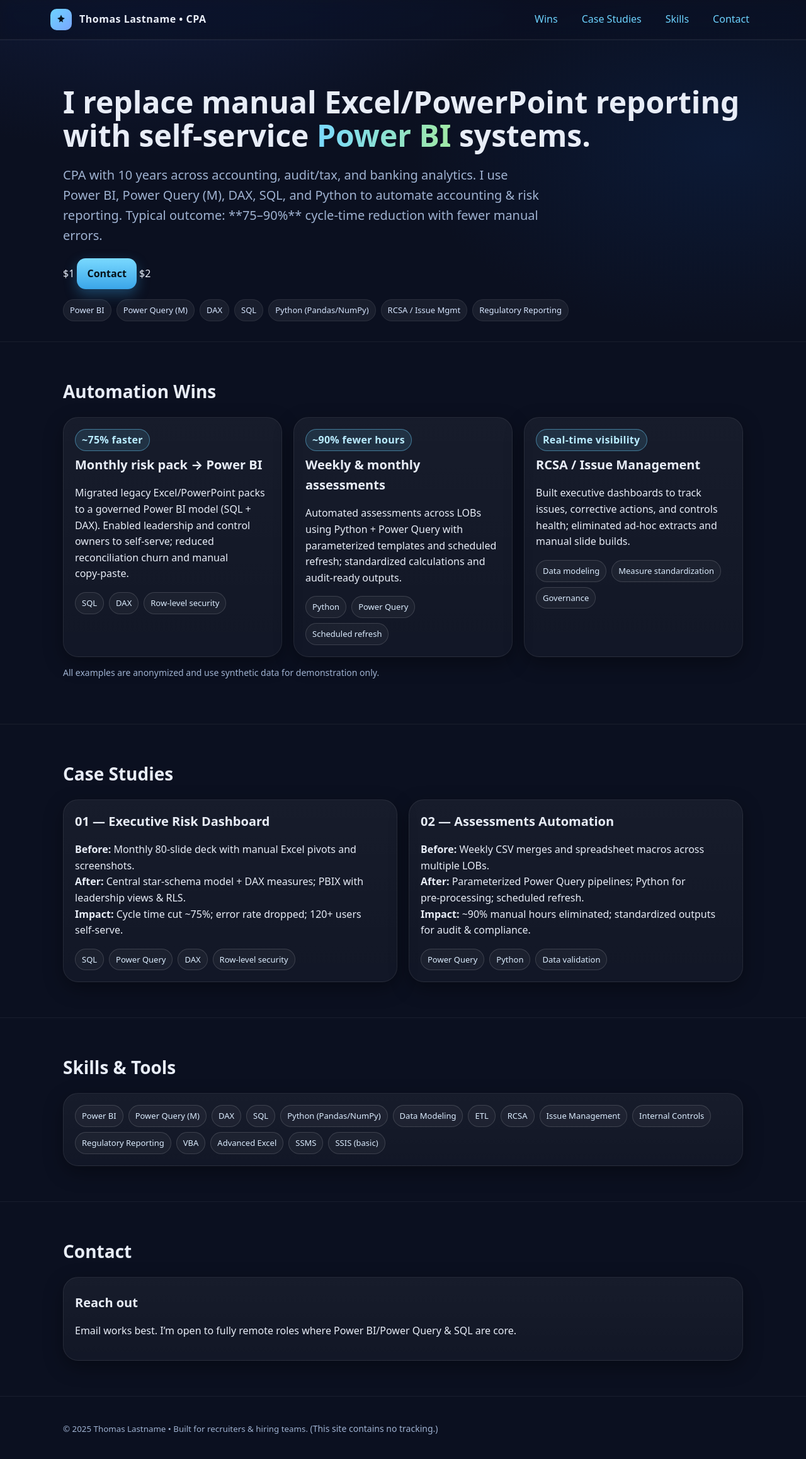
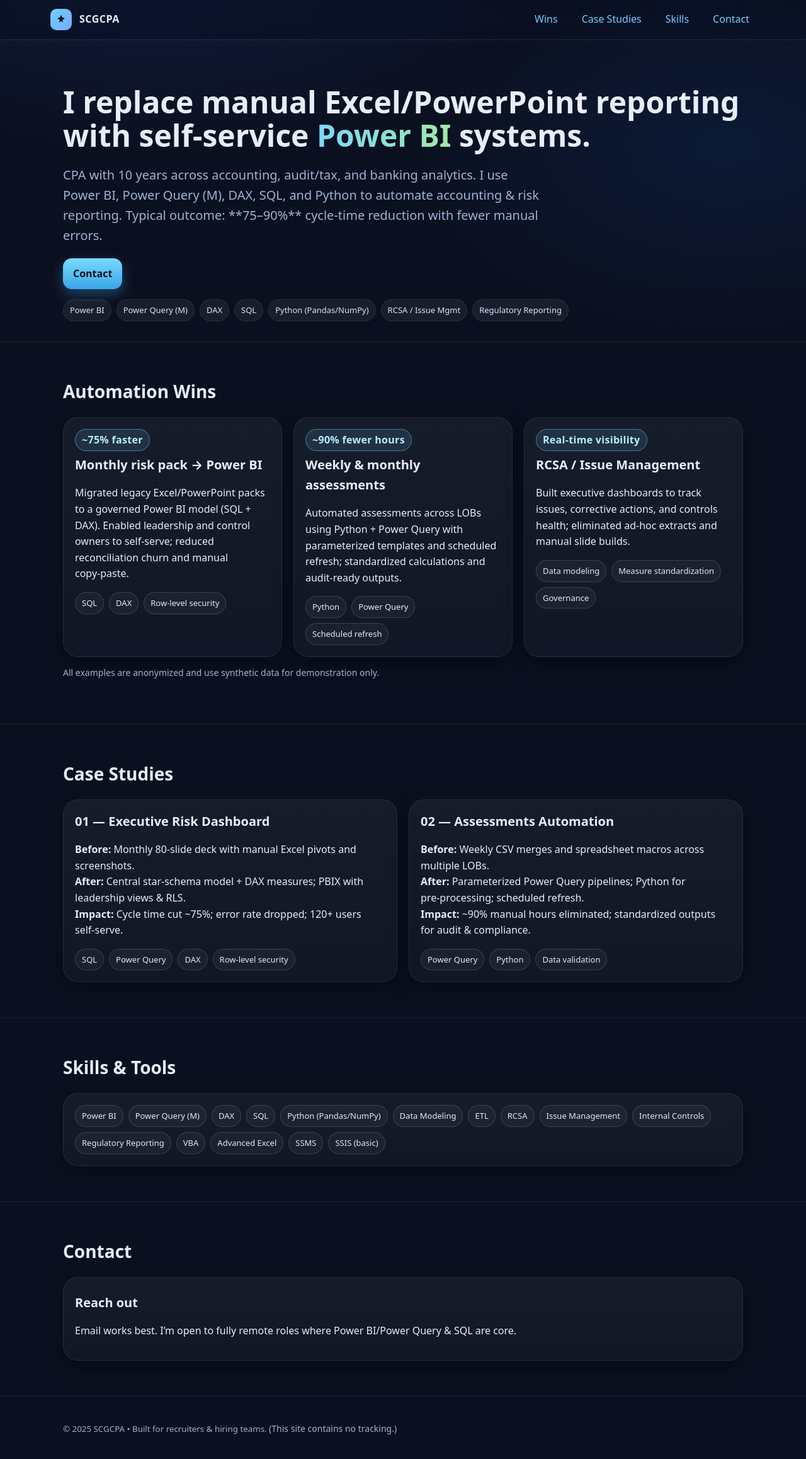
Before and after one commit to scgcpa/scgcpa.github.io, a plain HTML site: page index.html in a window 1280 px wide. Shown: the whole page at 63% size. Drawn offline with Linux system fonts and the light colour scheme.

Commit message:
index.html

```diff
--- a/index.html
+++ b/index.html
@@ -7,7 +7,7 @@
   <meta name="description" content="CPA specializing in automating accounting & risk reporting with Power BI, Power Query (M), SQL, and Python. I replace manual Excel/PowerPoint packs with self‑service dashboards (75–90% faster)."/>
   <meta name="theme-color" content="#0f172a" />
   <!-- Open Graph -->
-  <meta property="og:title" content="Thomas — Power BI Automation (CPA)" />
+  <meta property="og:title" content="SCG — Power BI Automation (CPA)" />
   <meta property="og:description" content="I replace manual Excel/PowerPoint reporting with self‑service Power BI systems (75–90% faster)." />
   <meta property="og:type" content="website" />
   <meta property="og:url" content="https://scgcpa.github.io/" />
@@ -105,7 +105,7 @@
             <path d="M12 2l2.4 5.2L20 9.2l-5 3.3L16 18l-4-2.7L8 18l1-5.5-5-3.3 5.6-2L12 2z"/>
           </svg>
         </div>
-        <span>Thomas Lastname • CPA</span>
+        <span>SCGCPA</span>
       </div>
       <nav aria-label="Primary">
         <ul>
@@ -126,9 +126,9 @@
       <div class="container">
         <h1>I replace manual Excel/PowerPoint reporting with self‑service <span style="background:linear-gradient(90deg,#79d9ff,#a0e9a5); -webkit-background-clip:text; background-clip:text; color:transparent">Power BI</span> systems.</h1>
         <p class="sub">CPA with 10 years across accounting, audit/tax, and banking analytics. I use Power BI, Power Query (M), DAX, SQL, and Python to automate accounting & risk reporting. Typical outcome: **75–90%** cycle‑time reduction with fewer manual errors.</p>
-        $1
+
           <a class="btn" href="#contact">Contact</a>
-        $2
+
         <div class="tagrow" aria-label="Key tools">
           <span class="tag">Power BI</span><span class="tag">Power Query (M)</span><span class="tag">DAX</span><span class="tag">SQL</span><span class="tag">Python (Pandas/NumPy)</span><span class="tag">RCSA / Issue Mgmt</span><span class="tag">Regulatory Reporting</span>
         </div>
@@ -229,7 +229,7 @@
 
   <footer>
     <div class="container">
-      <small>© <span id="year"></span> Thomas Lastname • Built for recruiters & hiring teams. <span class="note">(This site contains no tracking.)</span></small>
+      <small>© <span id="year"></span> SCGCPA • Built for recruiters & hiring teams. <span class="note">(This site contains no tracking.)</span></small>
     </div>
   </footer>
 
```
